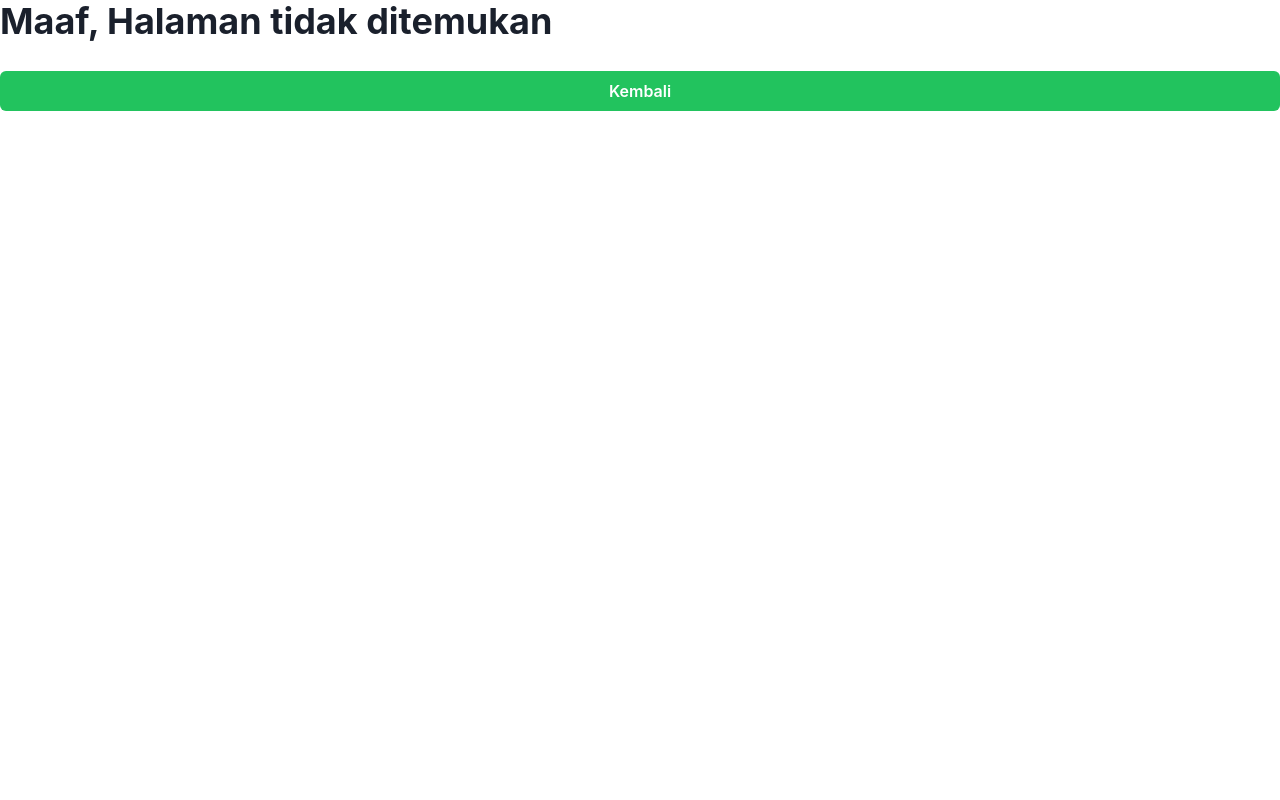
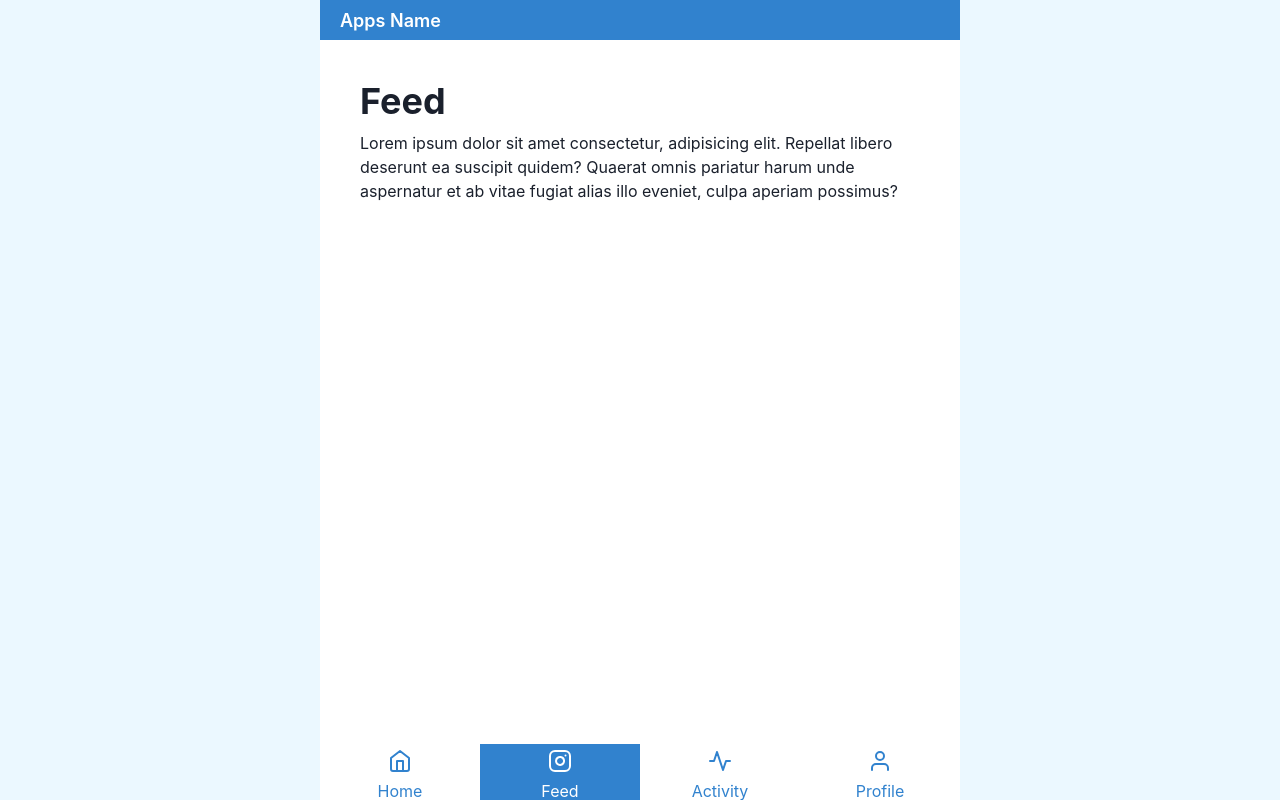
Before and after one commit to tetradatateknologi/chakra-pwa-kit, a React (Vite) app: page /feed in a window 1280 px wide. Built offline with nearby package versions, Linux system fonts and the light colour scheme.

Commit message:
bottom navigation active effect

```diff
--- a/src/App.tsx
+++ b/src/App.tsx
@@ -11,6 +11,9 @@ import './styles/global.css';
 import Loading from './components/other/loading.tsx';
 import NotFoundPage from './pages/error/404.tsx';
 import Home from './pages/public/home.tsx';
+import Feed from './pages/public/feed.tsx';
+import Activity from './pages/public/activity.tsx';
+import Profile from './pages/public/profile.tsx';
 
 export const Context = React.createContext([])
 
@@ -24,6 +27,9 @@ function App() {
         <Routes>
           {/* Public Pages */}
           <Route path='/' element={<Home />} />
+          <Route path='/feed' element={<Feed />} />
+          <Route path='/activity' element={<Activity />} />
+          <Route path='/profile' element={<Profile />} />
 
           {/* Error Pages */}
           <Route path='*' element={<NotFoundPage />} />
--- a/src/components/other/bottom-navigation.tsx
+++ b/src/components/other/bottom-navigation.tsx
@@ -3,8 +3,12 @@ import {
 } from "@chakra-ui/react";
 import { FiActivity, FiHome, FiInstagram, FiUser } from "react-icons/fi";
 import ButtonBottomNavigation from "../button/button-bottom-navigation";
+import { useLocation } from "react-router-dom";
 
 export default function BottomNavigation() {
+  const location = useLocation()
+  const path = location.pathname
+
   return (
     <Stack
       bg={'white'}
@@ -16,25 +20,25 @@ export default function BottomNavigation() {
           icon={FiHome}
           text={'Home'}
           href={'/'}
-          isActive={false}
+          isActive={(path == '/') ? true : false}
         />
         <ButtonBottomNavigation
           icon={FiInstagram}
           text={'Feed'}
-          href={'/'}
-          isActive={true}
+          href={'/feed'}
+          isActive={(path == '/feed') ? true : false}
         />
         <ButtonBottomNavigation
           icon={FiActivity}
           text={'Activity'}
-          href={'/'}
-          isActive={false}
+          href={'/activity'}
+          isActive={(path == '/activity') ? true : false}
         />
         <ButtonBottomNavigation
           icon={FiUser}
           text={'Profile'}
-          href={'/'}
-          isActive={false}
+          href={'/profile'}
+          isActive={(path == '/profile') ? true : false}
         />
       </Stack>
     </Stack>
--- /dev/null
+++ b/src/pages/public/activity.tsx
@@ -0,0 +1,15 @@
+import { Text, Heading } from "@chakra-ui/react";
+import MobileLayout from "../../layout/mobile-layout";
+
+export default function Activity() {
+  return (
+    <MobileLayout>
+      <Heading>
+        Activity
+      </Heading>
+      <Text>
+        Lorem ipsum dolor sit amet consectetur, adipisicing elit. Repellat libero deserunt ea suscipit quidem? Quaerat omnis pariatur harum unde aspernatur et ab vitae fugiat alias illo eveniet, culpa aperiam possimus?
+      </Text>
+    </MobileLayout>
+  )
+}
--- /dev/null
+++ b/src/pages/public/feed.tsx
@@ -0,0 +1,15 @@
+import { Text, Heading } from "@chakra-ui/react";
+import MobileLayout from "../../layout/mobile-layout";
+
+export default function Feed() {
+  return (
+    <MobileLayout>
+      <Heading>
+        Feed
+      </Heading>
+      <Text>
+        Lorem ipsum dolor sit amet consectetur, adipisicing elit. Repellat libero deserunt ea suscipit quidem? Quaerat omnis pariatur harum unde aspernatur et ab vitae fugiat alias illo eveniet, culpa aperiam possimus?
+      </Text>
+    </MobileLayout>
+  )
+}
--- /dev/null
+++ b/src/pages/public/profile.tsx
@@ -0,0 +1,15 @@
+import { Text, Heading } from "@chakra-ui/react";
+import MobileLayout from "../../layout/mobile-layout";
+
+export default function Profile() {
+  return (
+    <MobileLayout>
+      <Heading>
+        Profile
+      </Heading>
+      <Text>
+        Lorem ipsum dolor sit amet consectetur, adipisicing elit. Repellat libero deserunt ea suscipit quidem? Quaerat omnis pariatur harum unde aspernatur et ab vitae fugiat alias illo eveniet, culpa aperiam possimus?
+      </Text>
+    </MobileLayout>
+  )
+}
```
